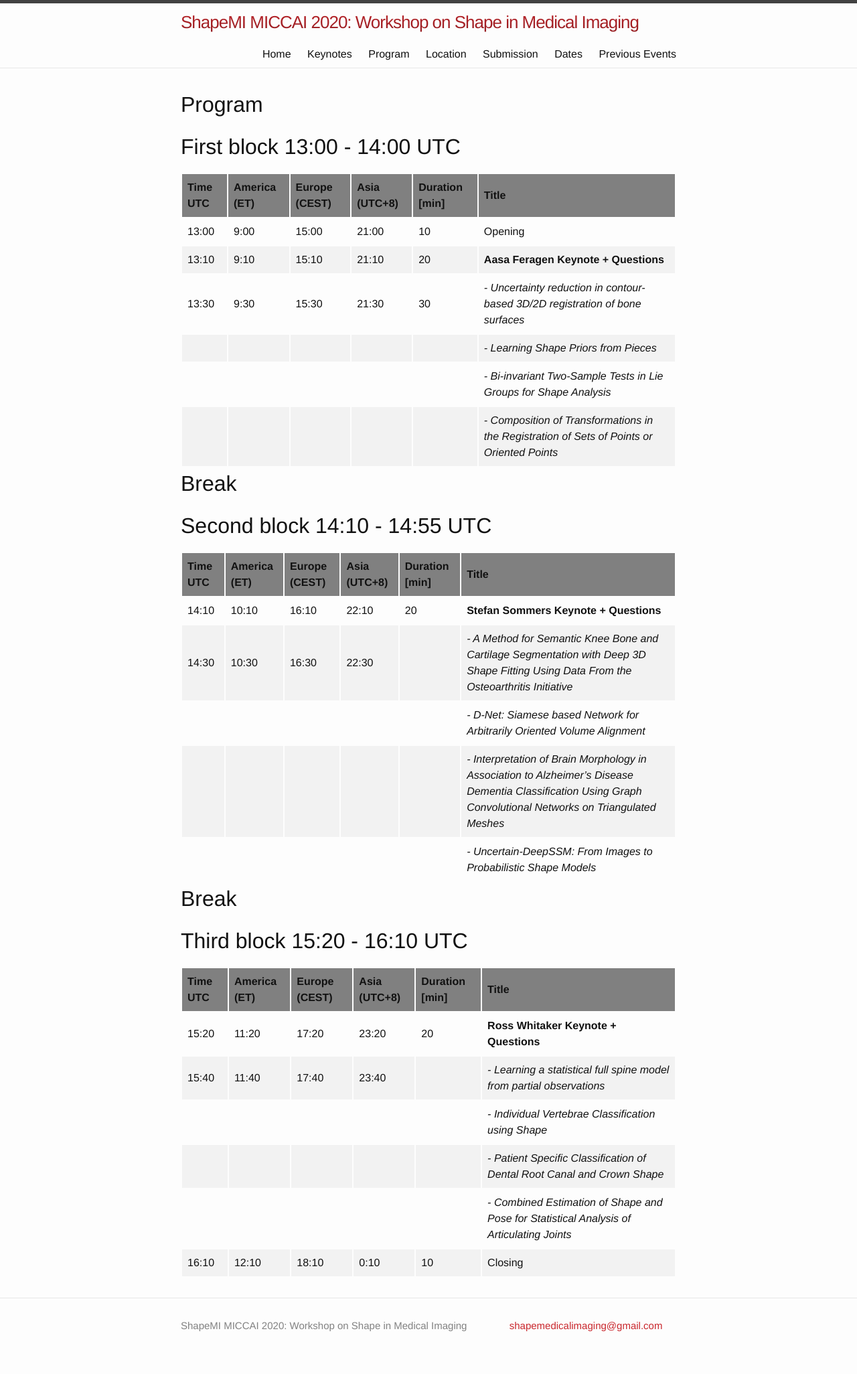
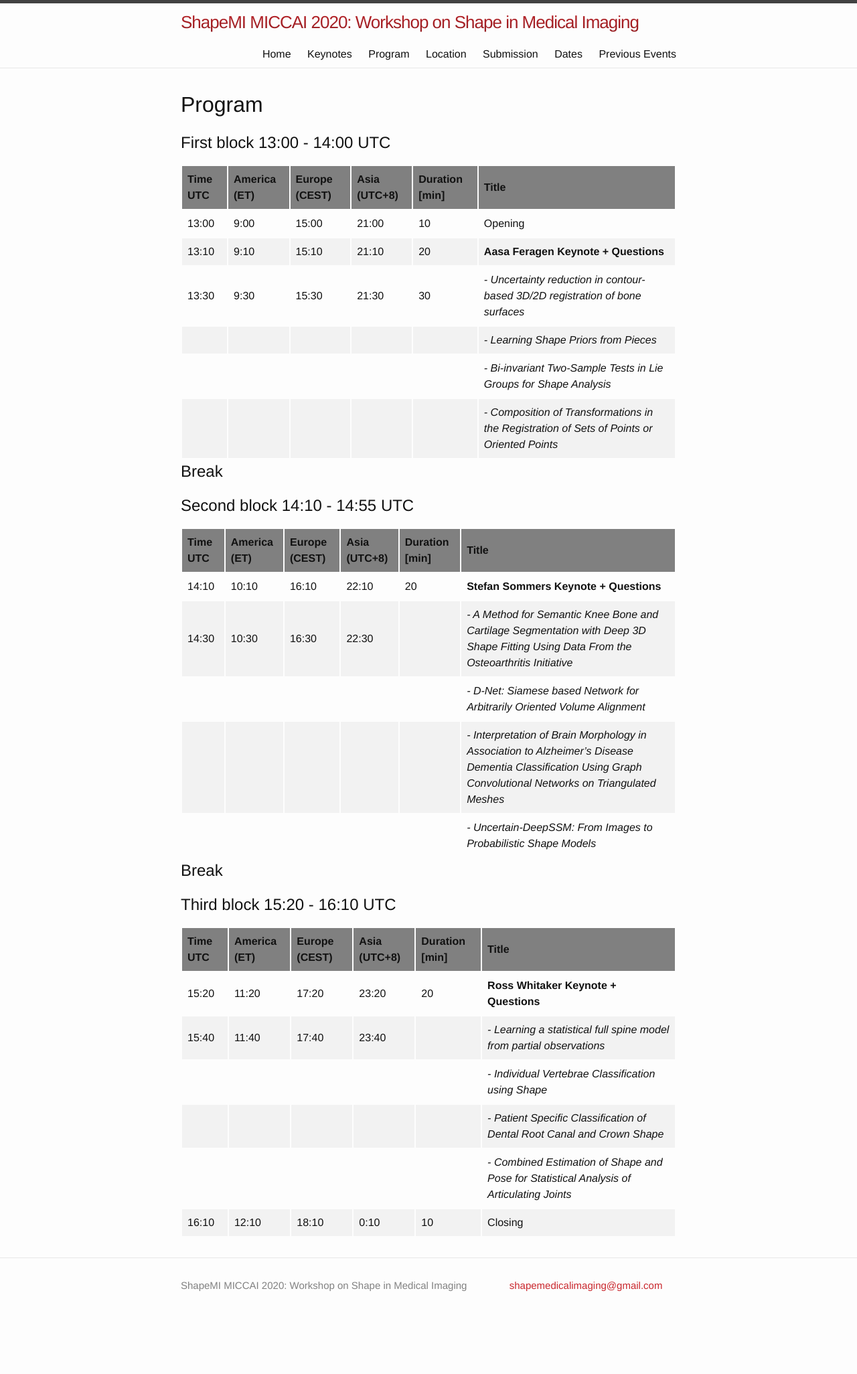
Before and after one commit to shapemi/shapemi2020, a Jekyll site: the page built from program/index.md, in a window 1280 px wide. Shown: the whole page at 67% size. Built offline with Jekyll 4.4.1, drawn with Linux system fonts in a browser that asks for light colours; after the commit the page ends 1992 px from its top, so only the background shows below that.

Commit message:
BUG: Fix headers size

```diff
--- a/program/index.md
+++ b/program/index.md
@@ -28,7 +28,7 @@
 </head>
 <body>
 
-<h1>First block 13:00 - 14:00 UTC</h1>
+<h2>First block 13:00 - 14:00 UTC</h2>
 
 <table>
 <thead style="border:10px solid black; background:gray">
@@ -93,8 +93,8 @@
 </tbody>
 </table>
 
-<span><h1>Break</h1></span>
-<h1>Second block 14:10 - 14:55 UTC</h1>
+<span><h2>Break</h2></span>
+<h2>Second block 14:10 - 14:55 UTC</h2>
 
 <table>
 <thead style="border:10px solid black; background:gray">
@@ -151,8 +151,8 @@
 </tbody>
 </table>
 
-<span><h1>Break</h1></span>
-<h1>Third block 15:20 - 16:10 UTC</h1>
+<span><h2>Break</h2></span>
+<h2>Third block 15:20 - 16:10 UTC</h2>
 
 <table>
 <thead style="border:10px solid black; background:gray">
```
